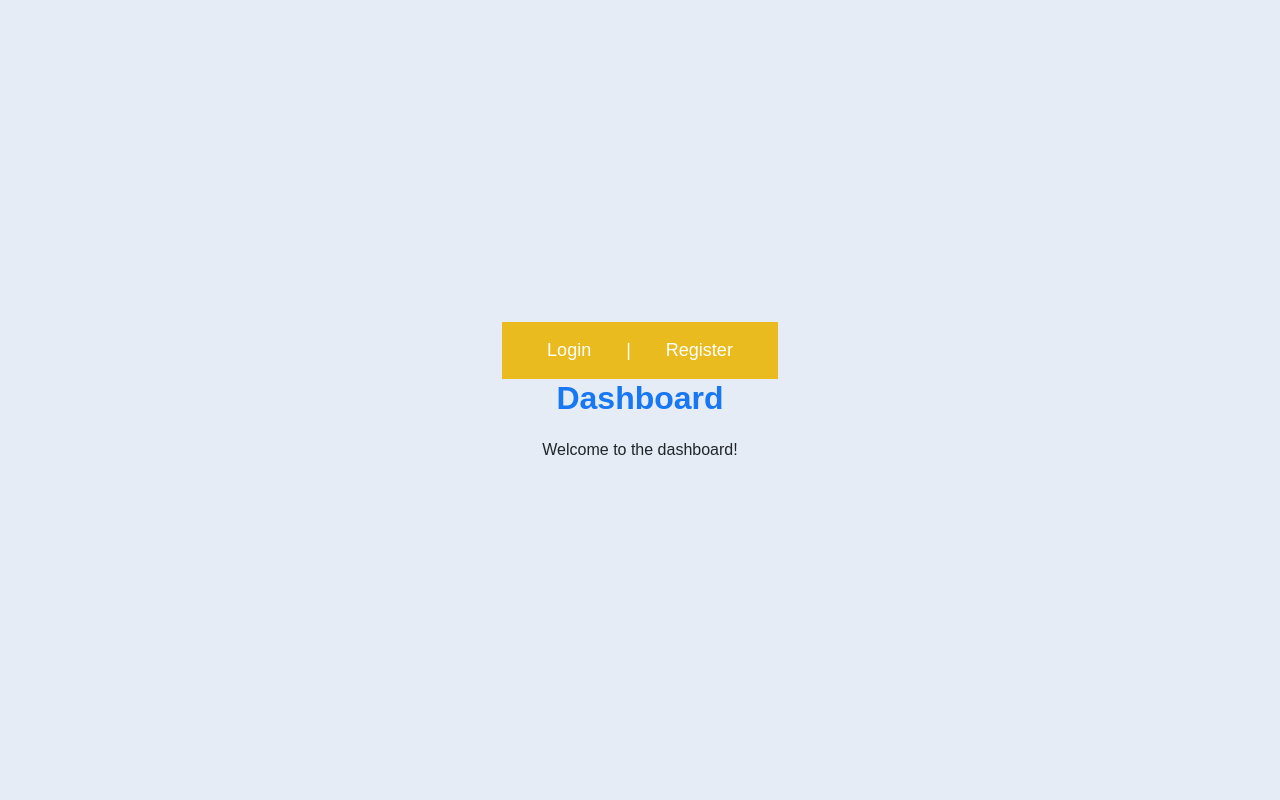
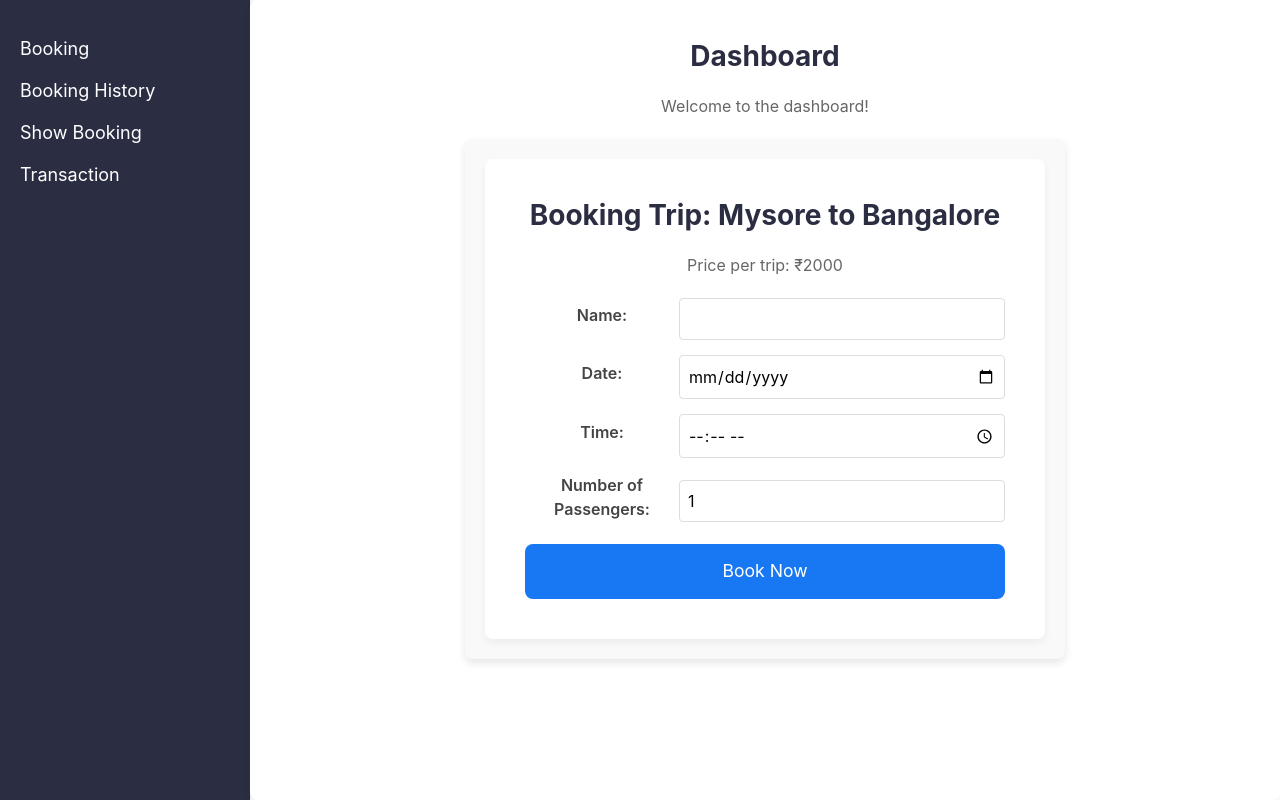
Before and after one commit to Shreyaskodial/taxihut_new, a React (Create React App) app in the folder frontend/: page /dashboard in a window 1280 px wide. Built offline with nearby package versions, Linux system fonts and the light colour scheme.

Commit message:
dashboard files

```diff
--- a/frontend/src/App.css
+++ b/frontend/src/App.css
@@ -34,10 +34,10 @@
 }
 
 /* Adding some spacing and text centering to the body */
-body {
+/* body {
     margin: 0;
     padding: 0;
     display: flex;
     flex-direction: column;
     align-items: center;
-}
+} */
--- a/frontend/src/App.js
+++ b/frontend/src/App.js
@@ -3,21 +3,23 @@ import { BrowserRouter as Router, Route, Routes, Link } from 'react-router-dom';
 import Register from './pages/Register';
 import Login from './pages/Login';
 import Dashboard from './pages/Dashboard';
-import './App.css';  // Importing external CSS file for styling
+// import './App.css';  // Importing external CSS file for styling
+import Bookings from './pages/Bookings';
 
 function App() {
     return (
         <Router>
             <div className="App">
-                <nav className="navbar">
+                {/* <nav className="navbar">
                     <Link to="/login" className="nav-link">Login</Link>
                     <span className="separator">|</span>
                     <Link to="/register" className="nav-link">Register</Link>
-                </nav>
+                </nav> */}
                 <Routes>
                     <Route path="/login" element={<Login />} />
                     <Route path="/register" element={<Register />} />
                     <Route path="/dashboard" element={<Dashboard />} />
+                    <Route path="/booking" element={<Bookings />} />
                 </Routes>
             </div>
         </Router>
--- /dev/null
+++ b/frontend/src/pages/Booking.css
@@ -0,0 +1,68 @@
+.dashboard {
+    padding: 20px;
+    background-color: #f9f9f9;
+    border-radius: 8px;
+    max-width: 600px;
+    margin: 0 auto;
+    box-shadow: 0 4px 8px rgba(0, 0, 0, 0.1);
+  }
+
+  .dashboard-content {
+    text-align: center;
+  }
+
+  h2 {
+    color: #333;
+    margin-bottom: 16px;
+  }
+
+  p {
+    font-size: 18px;
+    color: #666;
+    margin-bottom: 20px;
+  }
+
+  .booking-form {
+    display: flex;
+    flex-direction: column;
+    gap: 15px;
+  }
+
+  .booking-form div {
+    display: flex;
+    justify-content: space-between;
+    align-items: center;
+  }
+
+  label {
+    flex: 1;
+    font-weight: 600;
+    color: #444;
+  }
+
+  input {
+    flex: 2;
+    padding: 8px;
+    border: 1px solid #ddd;
+    border-radius: 4px;
+    font-size: 16px;
+  }
+
+  button {
+    padding: 10px 20px;
+    background-color: #007bff;
+    color: white;
+    border: none;
+    border-radius: 4px;
+    cursor: pointer;
+    font-size: 16px;
+  }
+
+  button:hover {
+    background-color: #0056b3;
+  }
+
+  input:focus {
+    border-color: #007bff;
+    outline: none;
+  }
--- /dev/null
+++ b/frontend/src/pages/Bookings.js
@@ -0,0 +1,90 @@
+import React, { useState } from 'react';
+import './Booking.css'; // Uncomment if styles are available
+import Dashboard from './Dashboard';
+
+const Bookings = () => {
+  const [formData, setFormData] = useState({
+    name: '',
+    date: '',
+    time: '',
+    passengers: 1,
+  });
+
+  const tripPrice = 2000; // Fixed price for the trip
+
+  const handleChange = (e) => {
+    const { name, value } = e.target;
+    setFormData({
+      ...formData,
+      [name]: value,
+    });
+  };
+
+  const handleSubmit = (e) => {
+    e.preventDefault();
+    alert(
+      `Booking Confirmed!\nName: ${formData.name}\nDate: ${formData.date}\nTime: ${formData.time}\nPassengers: ${formData.passengers}\nRoute: Mysore to Bangalore\nPrice: ₹${tripPrice}`
+    );
+    // Add your backend integration or further processing here
+  };
+
+  return (
+    <div className="dashboard">
+      <main className="dashboard-content">
+      {/* <Dashboard/> */}
+        <h2>Booking Trip: Mysore to Bangalore</h2>
+        <p>Price per trip: ₹{tripPrice}</p>
+        <form onSubmit={handleSubmit} className="booking-form">
+          <div>
+            <label htmlFor="name">Name:</label>
+            <input
+              type="text"
+              id="name"
+              name="name"
+              value={formData.name}
+              onChange={handleChange}
+              required
+            />
+          </div>
+          <div>
+            <label htmlFor="date">Date:</label>
+            <input
+              type="date"
+              id="date"
+              name="date"
+              value={formData.date}
+              onChange={handleChange}
+              required
+            />
+          </div>
+          <div>
+            <label htmlFor="time">Time:</label>
+            <input
+              type="time"
+              id="time"
+              name="time"
+              value={formData.time}
+              onChange={handleChange}
+              required
+            />
+          </div>
+          <div>
+            <label htmlFor="passengers">Number of Passengers:</label>
+            <input
+              type="number"
+              id="passengers"
+              name="passengers"
+              value={formData.passengers}
+              min="1"
+              onChange={handleChange}
+              required
+            />
+          </div>
+          <button type="submit">Book Now</button>
+        </form>
+      </main>
+    </div>
+  );
+};
+
+export default Bookings;
--- /dev/null
+++ b/frontend/src/pages/Dashboard.css
@@ -0,0 +1,112 @@
+:root {
+    --primary-color: #2b2d42;
+    --secondary-color: #8d99ae;
+    --accent-color: #ef233c;
+    --background-color: #edf2f4;
+    --text-color: #2d3142;
+    --font-family: 'Arial', sans-serif;
+  }
+/*
+  body {
+    font-family: var(--font-family);
+    margin: 0;
+    padding: 0;
+    box-sizing: border-box;
+    background-color: var(--background-color);
+    color: var(--text-color);
+  } */
+
+  .dashboard-container {
+    display: flex;
+    min-height: 100vh;
+    flex-wrap: wrap;
+  }
+
+  .side-menu {
+    width: 250px;
+    background-color: var(--primary-color);
+    color: #ffffff;
+    padding: 20px;
+    box-shadow: 2px 0 5px rgba(0, 0, 0, 0.1);
+  }
+
+  .side-menu ul {
+    list-style: none;
+    padding: 0;
+  }
+
+  .side-menu li {
+    margin: 15px 0;
+  }
+
+  .side-menu a {
+    text-decoration: none;
+    color: #ffffff;
+    font-size: 18px;
+    transition: color 0.3s;
+  }
+
+  .side-menu a:hover {
+    color: var(--accent-color);
+  }
+
+  .dashboard-content {
+    flex: 1;
+    padding: 40px;
+    background-color: #ffffff;
+    border-radius: 8px;
+    box-shadow: 0 4px 8px rgba(0, 0, 0, 0.05);
+  }
+
+  .dashboard-content h2 {
+    font-size: 28px;
+    margin-bottom: 20px;
+    color: var(--primary-color);
+  }
+
+  .dashboard-content p {
+    font-size: 16px;
+    line-height: 1.6;
+  }
+
+  /* Responsive adjustments */
+  @media (max-width: 768px) {
+    .dashboard-container {
+      flex-direction: column;
+    }
+
+    .side-menu {
+      width: 100%;
+      padding: 15px;
+    }
+
+    .side-menu li {
+      text-align: center;
+    }
+
+    .dashboard-content {
+      padding: 20px;
+    }
+
+    .dashboard-content h2 {
+      font-size: 24px;
+    }
+
+    .dashboard-content p {
+      font-size: 14px;
+    }
+  }
+
+  @media (max-width: 480px) {
+    .side-menu a {
+      font-size: 16px;
+    }
+
+    .dashboard-content h2 {
+      font-size: 22px;
+    }
+
+    .dashboard-content p {
+      font-size: 12px;
+    }
+  }
--- a/frontend/src/pages/Dashboard.js
+++ b/frontend/src/pages/Dashboard.js
@@ -1,11 +1,25 @@
 // src/Dashboard.js
 import React from 'react';
+import './Dashboard.css';
+import { Link } from 'react-router-dom';
+import Bookings from './Bookings';
 
 const Dashboard = () => {
   return (
-    <div style={{ textAlign: 'center' }}>
-      <h2>Dashboard</h2>
-      <p>Welcome to the dashboard!</p>
+    <div className="dashboard-container">
+      <aside className="side-menu">
+        <ul>
+          <li><Link to="/booking">Booking</Link></li>
+          <li><Link to="/booking-history">Booking History</Link></li>
+          <li><Link to="/show-booking">Show Booking</Link></li>
+          <li><Link to="/transaction">Transaction</Link></li>
+        </ul>
+      </aside>
+      <main className="dashboard-content">
+        <h2>Dashboard</h2>
+        <p>Welcome to the dashboard!</p>
+         <Bookings/>
+      </main>
     </div>
   );
 };
--- a/frontend/src/pages/Register.css
+++ b/frontend/src/pages/Register.css
@@ -1,8 +1,8 @@
 /* Register.css */
 
 /* Body Styles */
-body {
-    background-color: #e5ecf5; /* Light gray background */
+/* body {
+    background-color: #e5ecf5;
     font-family: 'Arial', sans-serif;
     margin: 0;
     padding: 0;
@@ -10,7 +10,7 @@ body {
     justify-content: center;
     align-items: center;
     height: 100vh;
-}
+} */
 
 /* Centered Form Container */
 .register-container {
```
